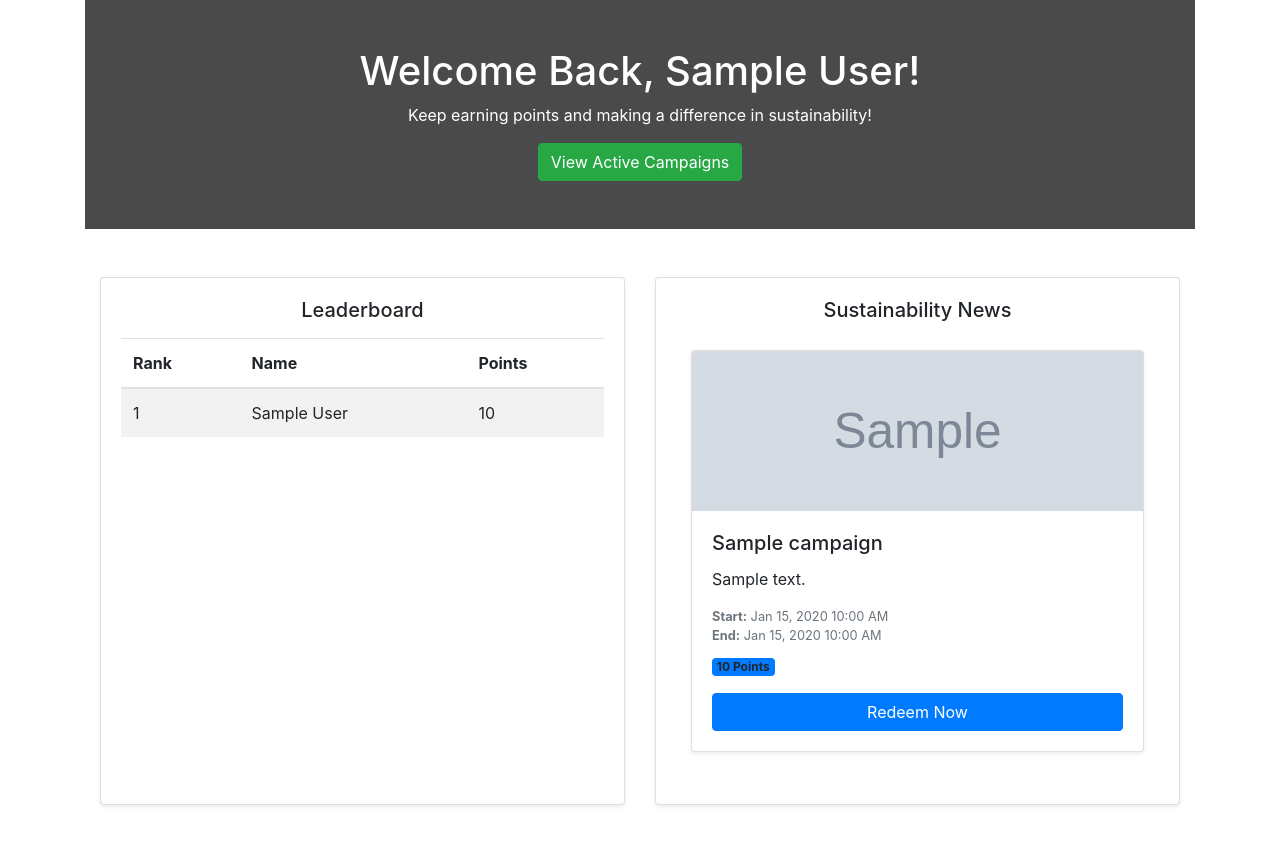
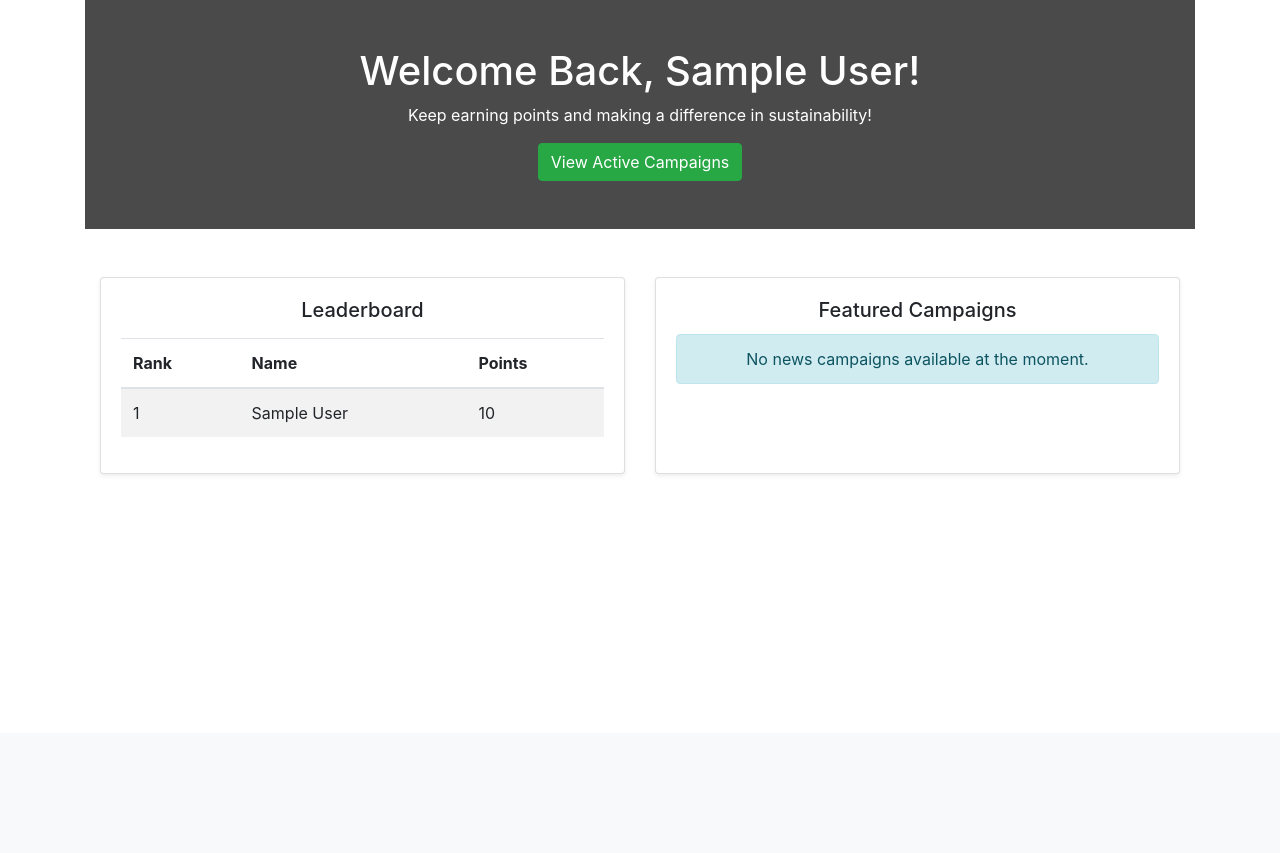
Before and after one commit to CSCI3356-Fall2024/Electronic-Eagles, a Django app: page / in a window 1280 px wide. Shown: the part 67-920 px from the top of the page. After the commit the page ends 541 px from the top, so only its background shows below. Run offline with Django 5.2, Linux system fonts and the light colour scheme; a user stored in the database is signed in; tables that the repository leaves empty hold one stand-in row (values such as "Sample post"); grey boxes marked "Sample" are stand-in pictures.

Commit message:
Slight tweaks to feed

```diff
--- a/delivery3/app/templates/landing_page.html
+++ b/delivery3/app/templates/landing_page.html
@@ -45,7 +45,7 @@
         <div class="col-md-6">
             <div class="card shadow-sm h-100">
                 <div class="card-body">
-                    <h5 class="card-title text-center">Sustainability News</h5>
+                    <h5 class="card-title text-center">Featured Campaigns</h5>
                     <div class="news-feed-container">
                         {% if news_campaigns %}
                         <div class="d-flex justify-content-center">
--- a/delivery3/app/views.py
+++ b/delivery3/app/views.py
@@ -75,9 +75,14 @@ def validate_campaign(request, campaign_id):
         })
 
 def landing_page(request):
+    now = timezone.now()
     if request.user.is_authenticated:
         profile, created = UserProfile.objects.get_or_create(user=request.user)
-        news_campaigns = Campaign.objects.filter(newsfeed=True).order_by('-start_time')
+        news_campaigns = Campaign.objects.filter(
+            newsfeed=True,
+            start_time__lte=now,
+            end_time__gt=now
+        ).order_by('-start_time')
         if not profile.is_complete:
             return redirect('profile_setup')
     return render(request, 'landing_page.html', {
```
